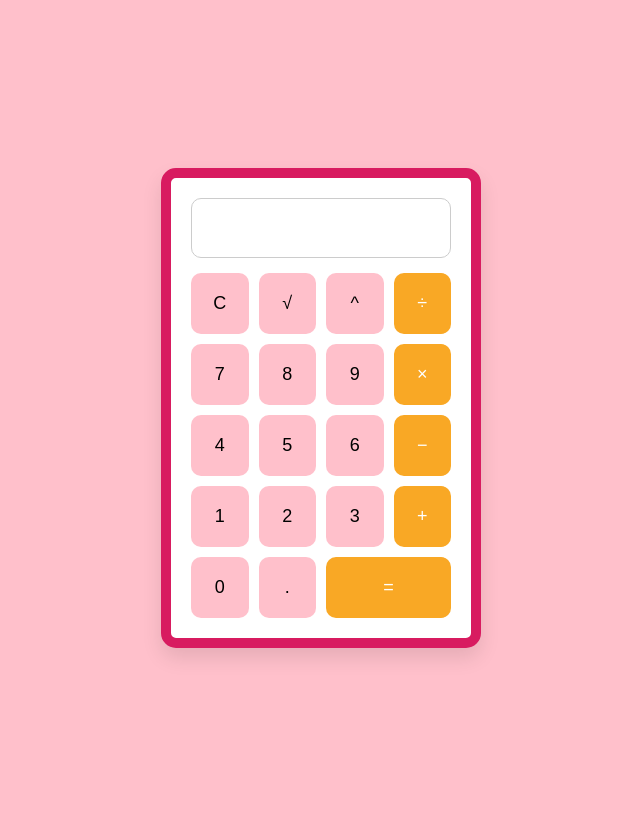
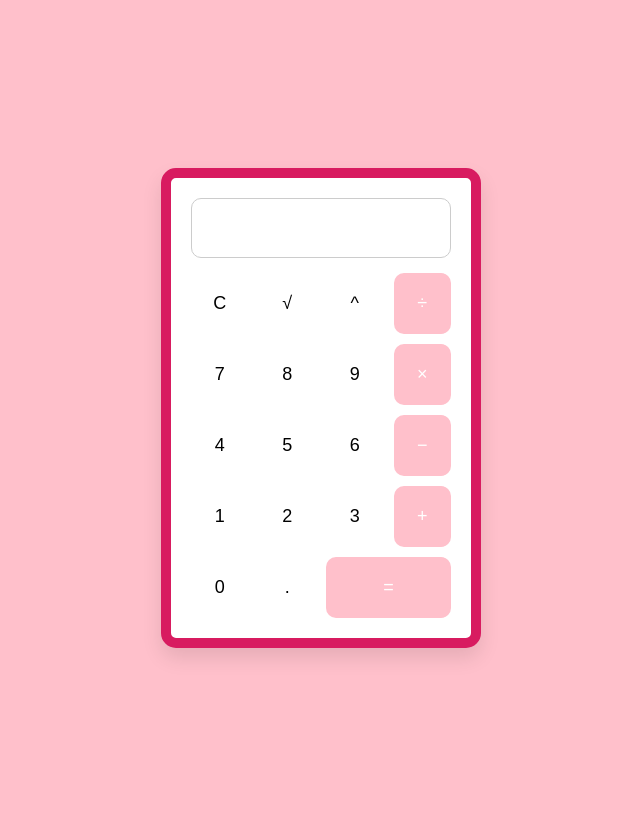
Before and after one commit to paulatrzcinska/NDABO, a Flask app: page / in a window 1280 px wide. Shown: the whole page, without its empty margins (319-959 px from the left). Run offline with Flask 3, Linux system fonts and the light colour scheme.

Commit message:
bordeline3

```diff
--- a/static/style.css
+++ b/static/style.css
@@ -49,13 +49,13 @@ button {
   font-size: 18px;
   border: none;
   border-radius: 10px;
-  background: pink;
+  background: white;
   cursor: pointer;
   transition: 0.2s;
 }
 
 button.operator {
-  background: #f9a825;
+  background: pink;
   color: white;
 }
 
```
